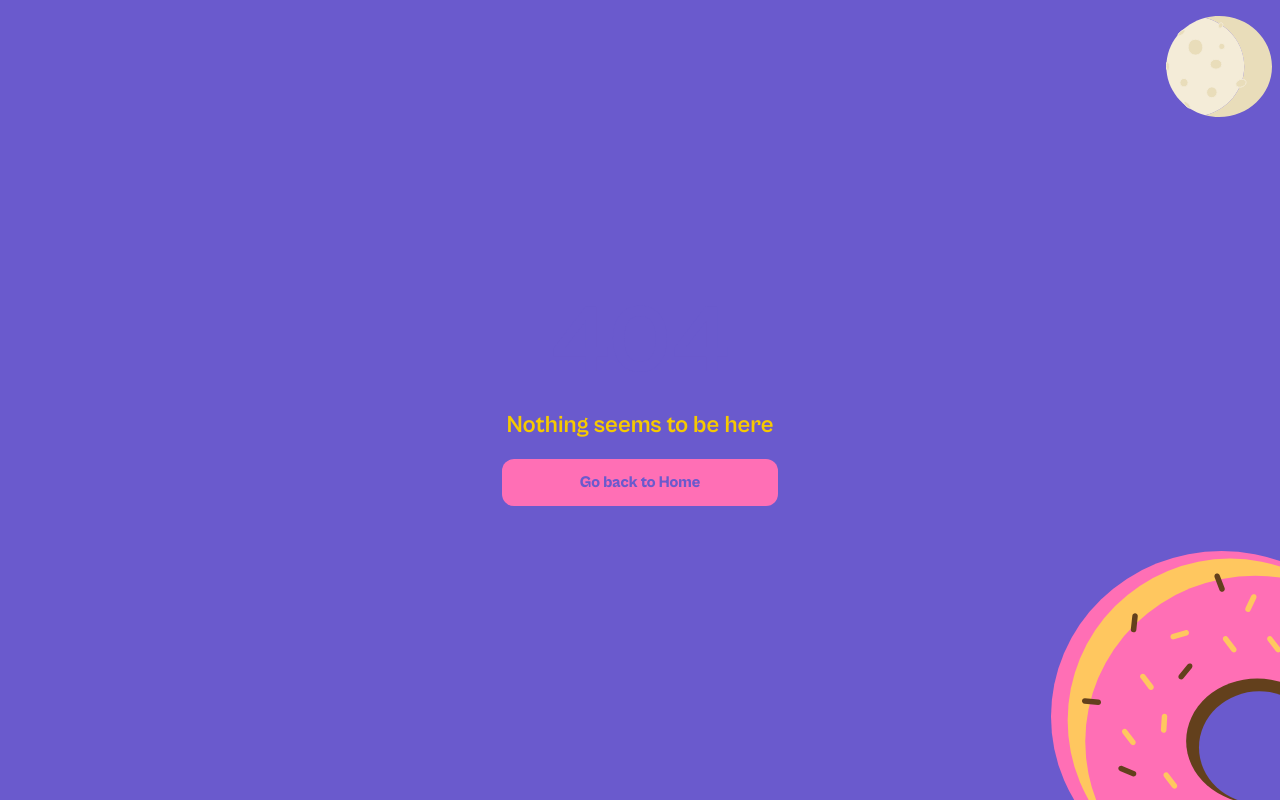
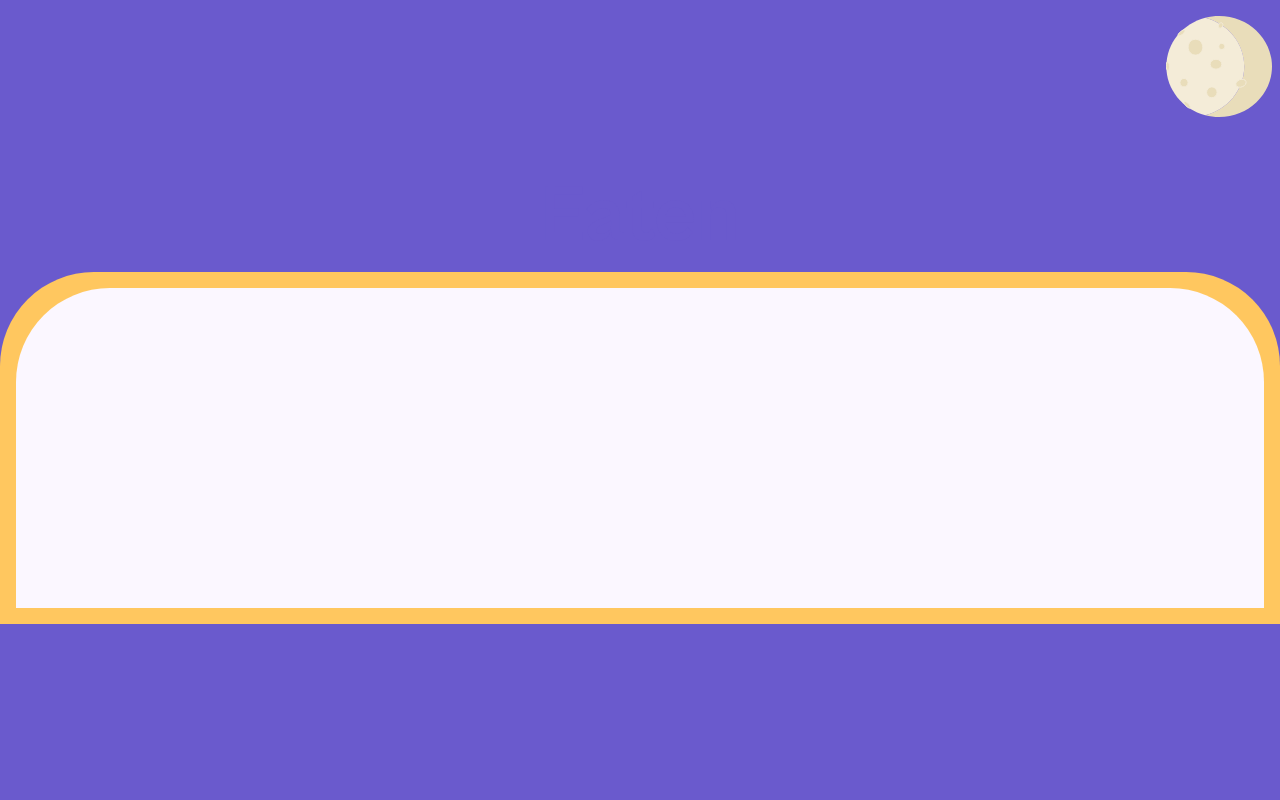
Before and after one commit to VaidyaIshan/Eaten, a Next.js app in the folder frontend/: page /LoginPage in a window 1280 px wide. Before the commit this address had no page. Built offline with nearby package versions, Linux system fonts and the light colour scheme.

Commit message:
tailwind fix

```diff
--- /dev/null
+++ b/frontend/src/app/LoginPage/page.tsx
@@ -0,0 +1,19 @@
+import MoonSVG from "../assets/vectors/Moon.tsx"
+import LoginSection from "../components/LoginSection/login-section.tsx"
+
+export default function LoginPage(){
+  return (
+    <>
+      <div className = "flex flex-col items-center justify-center min-h-screen gap-4">
+
+        <div className = "absolute right-2 top-4">
+          <MoonSVG/>
+        </div>
+
+          <p className = "font-bold text-[80px] leading-none">Eaten</p>
+
+          <LoginSection/>
+      </div>
+    </>
+  )
+}
--- /dev/null
+++ b/frontend/src/app/components/LoginSection/login-section.tsx
@@ -0,0 +1,9 @@
+export default function LoginSection() {
+
+  return(
+    <div className = "bg-[#FFC75F] w-full max-4xl rounded-t-[5.875rem] p-4">
+      <div className = "bg-[#FBF7FF] h-[20rem] w-full rounded-t-[5.875rem]">
+        </div>
+    </div>
+  )
+}
--- a/frontend/src/app/globals.css
+++ b/frontend/src/app/globals.css
@@ -1,6 +1,6 @@
 @import "tailwindcss";
-@import "tailwindcss/preflight";
-@import "tailwindcss/utilities";
+/* @import "tailwindcss/preflight"; */
+/* @import "tailwindcss/utilities"; */
 
 @theme {
   --color-primary: #6A5ACD;
```
